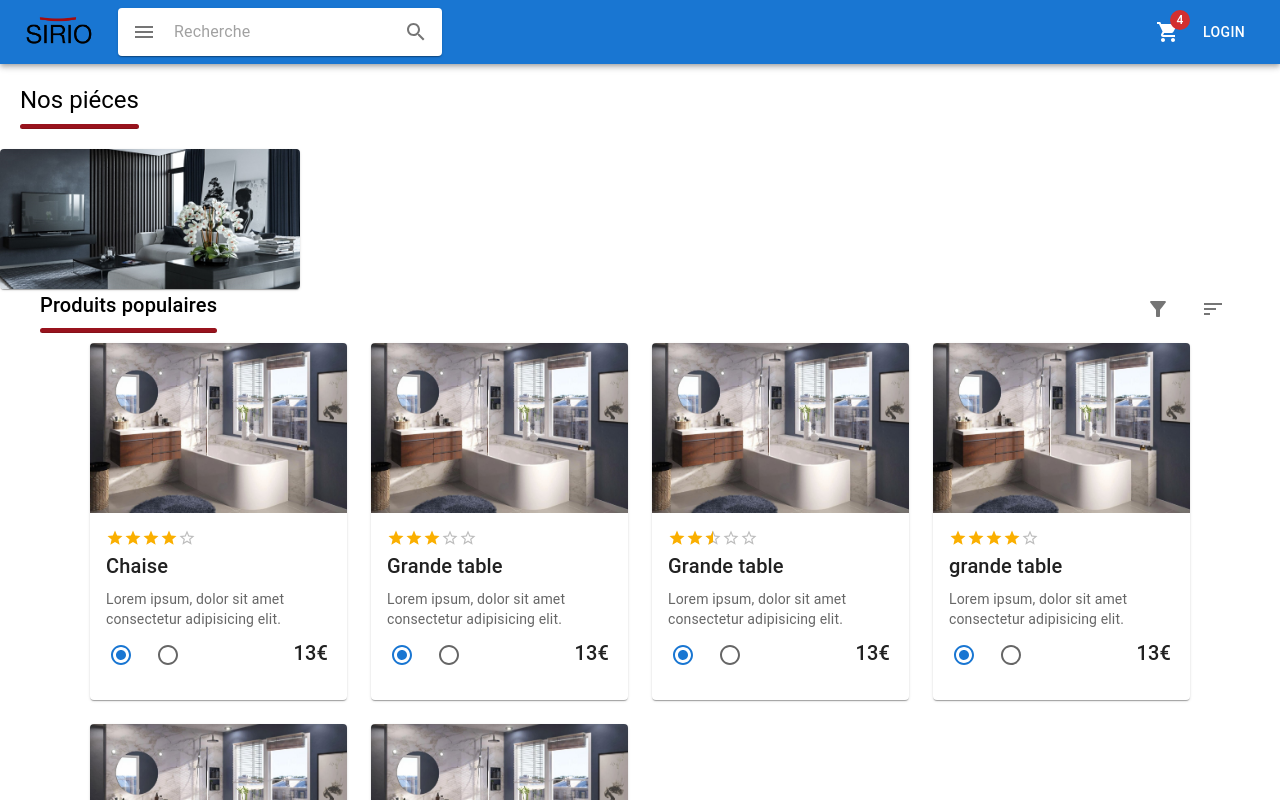
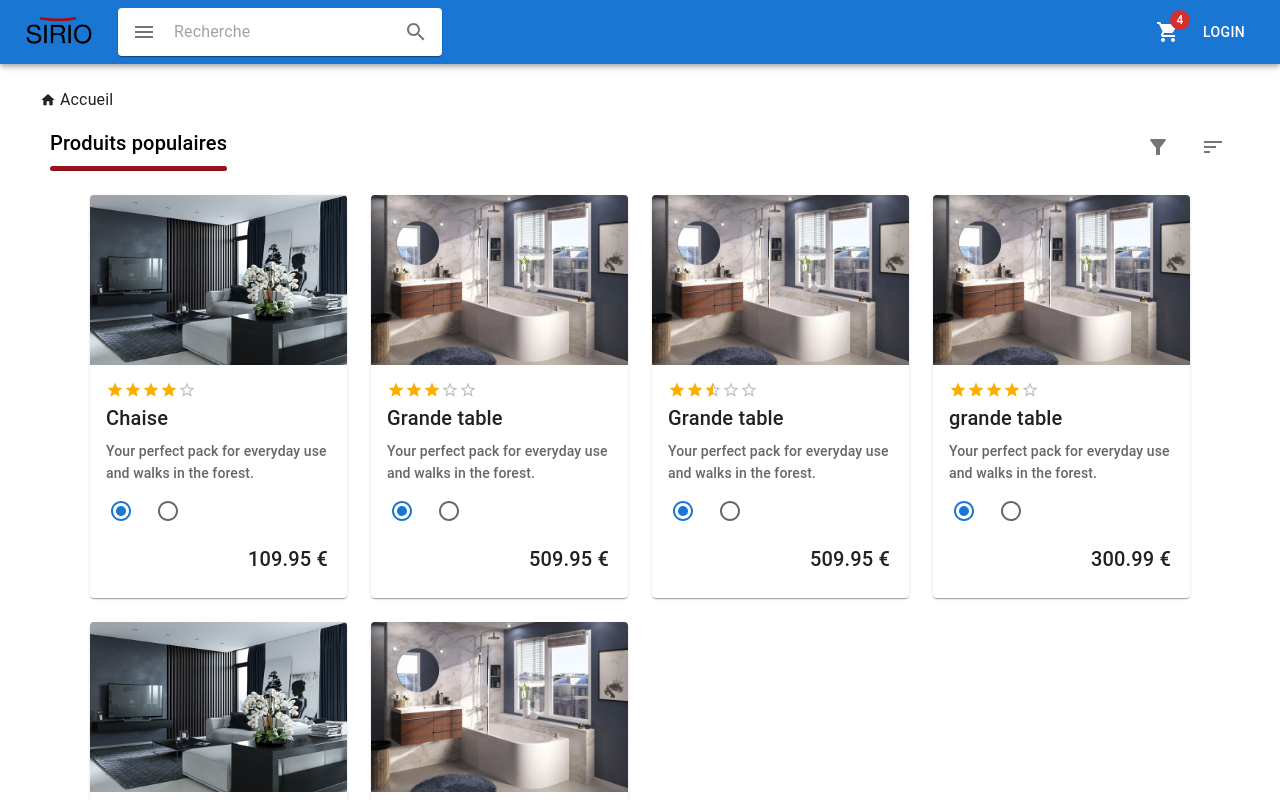
Before and after one commit to nicolasna77/e-mobilie, a React (Create React App) app: page / in a window 1280 px wide. Shown: the top 800 px of the page. Built offline with nearby package versions, Linux system fonts and the light colour scheme.

Commit message:
update
-footer
-card
-breadcrumbs

```diff
--- a/src/App.js
+++ b/src/App.js
@@ -16,6 +16,9 @@ import IconButton from '@mui/material/IconButton';
 import Grid from '@mui/material/Grid';
 import CardPop from './componant/CardPop';
 import Footer from './componant/Footer'
+import { data } from './data.js';
+import Box from '@mui/material/Box';
+import Breadcrumb from './componant/Breadcrumbs';
 
 
 function App() {
@@ -56,12 +59,16 @@ function App() {
         <div>
           <PrimarySearchAppBar></PrimarySearchAppBar>
         </div>
-        <div className="cardPiece">
+
+            <Box pt={{ xs: 3, md: 3 }} pl={{ xs: 5, md: 5 }}>
+            <Breadcrumb/>
+            </Box>
+            <div className="cardPiece">
           <CardPiece/>
         </div>
         <div>
 
-          <Grid container  sx={{ maxWidth: [  1200], margin:"0 auto" }}  xs={12} sm={12} md={12}  >
+          <Grid container  sx={{ maxWidth: [  1200], margin:"0 auto", paddingTop:"15px" }}  xs={12} sm={12} md={12}  >
 
               <Grid container xs={6} sm={6} md={8}  >
                   <div className="titleCardPop">
@@ -117,7 +124,7 @@ function App() {
                                                   id="menuFilter"
                                                   aria-labelledby="filter-button"
                                               >
-                                                  <MenuItem onClick={handleCloseFilter}>hrthrhr</MenuItem>
+                                                  <MenuItem onClick={handleCloseFilter} >hrthrhr</MenuItem>
                                                   <MenuItem onClick={handleCloseFilter}>Prix décroissants</MenuItem>
                                                   <MenuItem onClick={handleCloseFilter}>Notes croissantes</MenuItem>
                                                   <MenuItem onClick={handleCloseFilter}>Notes décroissantes</MenuItem>
@@ -186,7 +193,20 @@ function App() {
 
               </Grid>
           </Grid>
-          <CardPop></CardPop>
+          <div>
+            <Box pt={{ xs: 3, md: 3 }} pb={{ xs: 5, md: 10 }} sx={{ maxWidth: [1100], margin:"0 auto!important", padding:"10px" }}>
+            <Grid container spacing={3}   >
+
+                {data.map((data, i) => {
+                    return (
+          <CardPop {...data}/>
+          )
+        })}
+
+
+    </Grid>
+    </Box>
+    </div>
       </div>
 
       <div>
--- /dev/null
+++ b/src/componant/Breadcrumbs.js
@@ -0,0 +1,25 @@
+import * as React from 'react';
+import Breadcrumbs from '@mui/material/Breadcrumbs';
+import Typography from '@mui/material/Typography';
+import HomeIcon from '@mui/icons-material/Home';
+
+function handleClick(event) {
+  event.preventDefault();
+  console.info('You clicked a breadcrumb.');
+}
+
+export default function Breadcrumb() {
+  return (
+    <div role="presentation" onClick={handleClick}>
+      <Breadcrumbs aria-label="breadcrumb">
+      <Typography
+          sx={{ display: 'flex', alignItems: 'center' }}
+          color="text.primary"
+        >
+           <HomeIcon sx={{ mr: 0.5 }} fontSize="inherit" />
+          Accueil
+        </Typography>
+      </Breadcrumbs>
+    </div>
+  );
+}
--- a/src/componant/CardPiece.js
+++ b/src/componant/CardPiece.js
@@ -17,11 +17,11 @@ export default function cardPiece(props) {
 
     <Box sx={{ flexGrow: 1 }}>
         <div className="titleCardPiece">
-  <Typography gutterBottom variant="h5" component="div">
+  {/* <Typography gutterBottom variant="h5" component="div">
     Nos piéces
   </Typography>
-  <Divider  className="divider">
-    </Divider>
+  <Divider  className="divider" /> */}
+
 </div>
 
       <Grid container  xs={12} sm={12} md={12} spacing={2} >
@@ -30,7 +30,7 @@ export default function cardPiece(props) {
                 {/* return ( */}
 
              <Grid item  xs={2} sm={4} md={4}  >
-        <Card sx={{ minWidth:200, maxWidth: 300, minHeight:100, maxHeight:200 }}>
+        {/* <Card sx={{ minWidth:200, maxWidth: 300, minHeight:100, maxHeight:200 }}>
       <CardActionArea>
         <CardMedia
           component="img"
@@ -41,7 +41,7 @@ export default function cardPiece(props) {
         />
 
       </CardActionArea>
-    </Card>
+    </Card> */}
     </Grid>
 
 
--- a/src/componant/CardPop.js
+++ b/src/componant/CardPop.js
@@ -9,7 +9,6 @@ import IconButton from '@mui/material/IconButton';
 import Grid from '@mui/material/Grid';
 import Rating from '@mui/material/Rating';
 import CardActions from '@mui/material/CardActions';
-import { data } from '../data.js';
 import Favorite from '@mui/icons-material/Favorite';
 import FavoriteBorderIcon from '@mui/icons-material/FavoriteBorder';
 import RadioGroup from '@mui/material/RadioGroup';
@@ -18,6 +17,7 @@ import  { useRadioGroup } from '@mui/material/RadioGroup';
 import Radio from '@mui/material/Radio';
 import FormControl from '@mui/material/FormControl';
 import FormControlLabel from '@mui/material/FormControlLabel';
+import Grow from '@mui/material/Grow';
 
 
 class FavoriteButton extends React.Component {
@@ -30,7 +30,7 @@ class FavoriteButton extends React.Component {
 
     render() {
         return (
-            <IconButton className="buttonFavorite" onClick={() => this.setState({ favoriteIcon: !this.state.favoriteIcon })}>
+            <IconButton  className="buttonFavorite" onClick={() => this.setState({ favoriteIcon: !this.state.favoriteIcon })}>
                 {this.state.favoriteIcon ? <Favorite color='error' /> : <FavoriteBorderIcon />
                 }
 
@@ -61,22 +61,30 @@ function MyFormControlLabel(props) {
 
 
 
+  interface Props {
+    image: string;
+    title: string;
+    description: string;
+    stars: Number;
+    price: Number;
+
+  }
 
 
-
-export default function CardPop(props) {
+export default function CardPop({title,image,description, stars, price}: Props) {
 
 
 
   return(
-<div>
-            <Box sx={{ maxWidth: [1100], margin:"0 auto!important", padding:"10px" }}>
-            <Grid container spacing={3}   >
 
-                {data.map((data, i) => {
-                    return (
 
-                        <Grid item xs="6" sm="4" md="3" id={i} >
+                        <Grid item xs="6" sm="4" md="3" >
+                             <Grow
+
+   in="true"
+    style={{ transformOrigin: '0 0 0' }}
+     timeout= "1000"
+  >
 
                             <Card  className="cardProduct">
 
@@ -87,8 +95,8 @@ export default function CardPop(props) {
                                     <CardMedia
                                         component="img"
                                         height="170"
-                                        image={process.env.PUBLIC_URL + '/SalleDeBain.jpg'}
-                                        alt="green iguana"
+                                        src={image}
+                                        alt={`Preview of ${title}`}
                                     />
 
                                     <CardContent>
@@ -98,7 +106,7 @@ export default function CardPop(props) {
                                                 <div>
                                                     <Box >
                                                         <Rating
-                                                            value={data.stars}
+                                                            value={stars}
                                                             name="rating"
                                                             size="small"
                                                             readOnly
@@ -111,21 +119,21 @@ export default function CardPop(props) {
 
                                         </Grid>
                                         <Typography gutterBottom variant="h6" component="div">
-                                            {data.title}
+                                            {title}
                                         </Typography>
 
-                                        <Typography variant="body2" color="text.secondary">
-                                            Lorem ipsum, dolor sit amet consectetur adipisicing elit.
+                                        <Typography variant="subtitle2" color="text.secondary">
+                                           {description}
                                         </Typography>
 
                                         <Grid container alignItems="center" xs={12} md={12} spacing="3">
 
-                                            <Grid container xs={9} sm={10} md={9.5}  >
-
-                                                <CardActions >
+                                            <Grid container xs={12} sm={12} md={12}  >
 
 
 
+
+                                            <CardActions>
                                                     <FormControl  >
 
                                                     <RadioGroup row aria-label="gender" name="row-radio-buttons-group" defaultValue="a">
@@ -136,39 +144,26 @@ export default function CardPop(props) {
                                                     </RadioGroup>
                                                     </FormControl>
 
+</CardActions>
 
 
 
-                                                </CardActions>
                                             </Grid>
 
 
-                                            <Grid item  xs={3} sm={2} md={2.5} >
+                                            <Grid item  xs={12} sm={12} md={12} >
                                                 <Typography sx={{ float:"right"}} className="priceCardProduct" gutterBottom variant="h6" component="div">
-                                                    13€
+                                                    {price} €
                                                 </Typography>
                                             </Grid>
                                         </Grid>
-
-
                                     </CardContent>
-
-
-
-
-
                                 </CardActionArea>
 
                             </Card>
-
+                            </Grow>
                         </Grid>
 
-                    )
-                })}
 
-
-            </Grid>
-            </Box>
-            </div>
   );
 }
--- a/src/data.js
+++ b/src/data.js
@@ -1,58 +1,57 @@
 export const data = [
 
     {
-
+        id:1,
         title: "Chaise",
         price: "109.95",
-        description: "Your perfect pack for everyday use and walks in the forest. Stash your laptop (up to 15 inches) in the padded sleeve, your everyday",
+        description: "Your perfect pack for everyday use and walks in the forest.",
         category: "Cuisine",
-        image: "salon.png",
+        image: "/salon.jpg",
         stars: '4',
     }, {
-
+        id:2,
         title: "Grande table",
         price: "509.95",
         description: "Your perfect pack for everyday use and walks in the forest.",
         category: "Salon",
-        image: "salon.png",
+        image: "/SalleDeBain.jpg",
         stars: '3',
     },{
-
+        id:3,
         title: "Grande table",
         price: "509.95",
         description: "Your perfect pack for everyday use and walks in the forest.",
         category: "Cusine",
-        image: "salon.png",
+        image: "SalleDeBain.jpg",
         stars: '2.5',
     }
 ,{
-
+    id:4,
     title: "grande table",
-    price: "509.95",
+    price: "300.99",
     description: "Your perfect pack for everyday use and walks in the forest.",
     category: "Cusine",
-    image: "salon.png",
+    image: "/SalleDeBain.jpg",
     stars: '4',
 }
 ,{
-
+    id:5,
     title: "grande table",
-    price: "509.95",
+    price: "200",
     description: "Your perfect pack for everyday use and walks in the forest.",
     category: "Cusine",
-    image: "salon.png",
+    image: "/salon.jpg",
     stars: '2',
 }
 ,{
-
+    id:6,
     title: "grande table",
     price: "509.95",
     description: "Your perfect pack for everyday use and walks in the forest.",
     category: "Chambre",
-    image: "salon.png",
+    image: "/SalleDeBain.jpg",
     stars: '5',
 }
 
-
 ]
 export default data;
--- a/src/index.css
+++ b/src/index.css
@@ -14,12 +14,6 @@ code {
 
 .logoHeader {
     width: 70px;
-}
-
-.titleCardPiece {
-    padding: 20px;
-    display: inline-block;
-    margin: auto;
 }
 
 .cardPop {
@@ -61,3 +55,7 @@ code {
 .menuSort {
     z-index: 999;
 }
+
+.titleCardPop {
+    padding-left: 10px;
+}
```
Also changed, not shown: src/componant/Subfooter.js (added).
